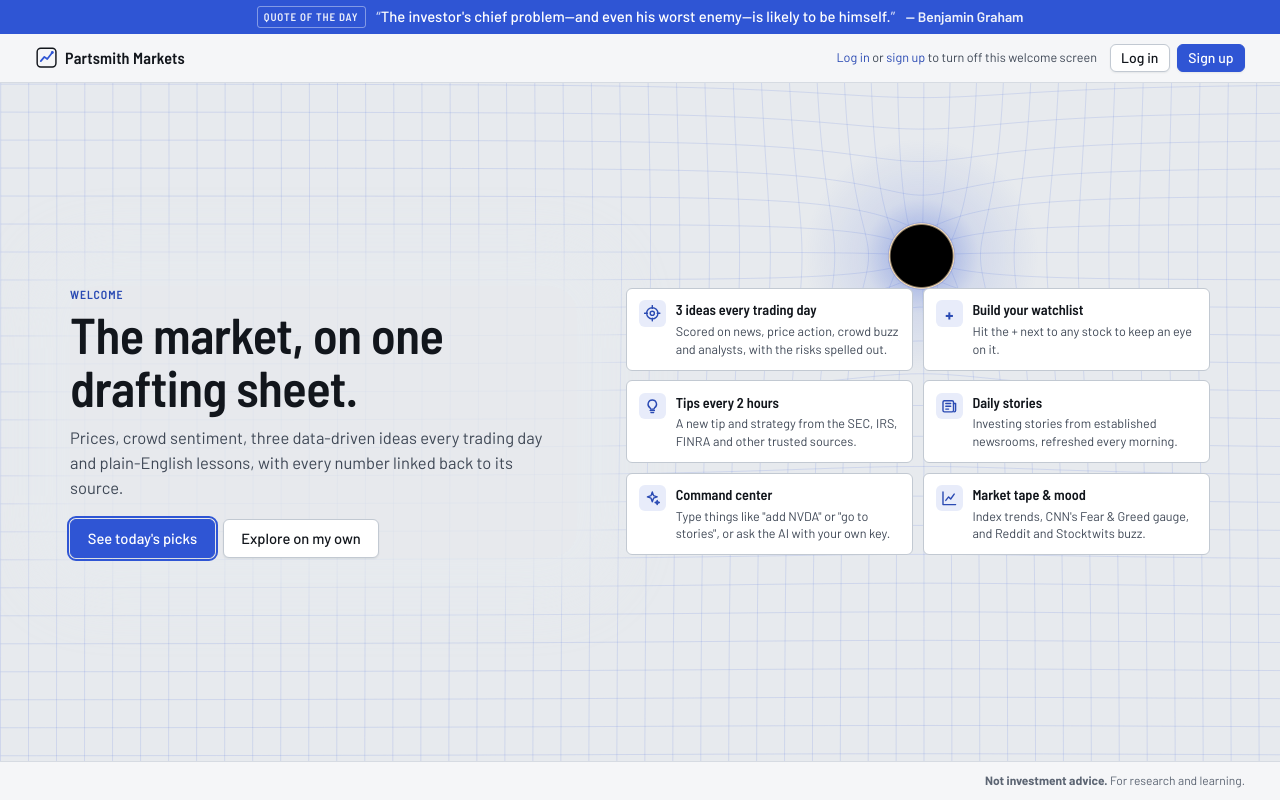
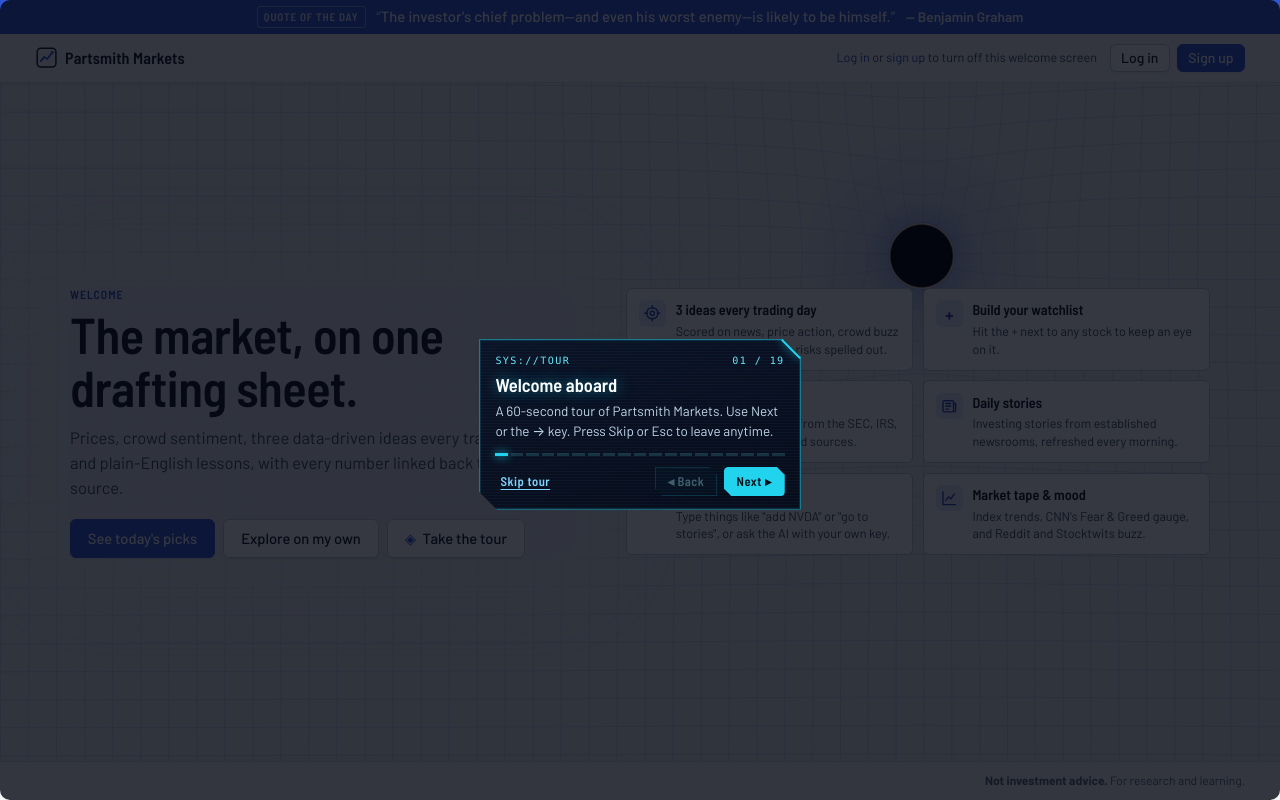
Before and after one commit to deltateamforce3-crypto/Partsmiths-stock-tracker, a plain HTML site: page index.html in a window 1280 px wide. Drawn offline with nearby package versions, Linux system fonts and the light colour scheme.

Commit message:
Intro/tour of website

```diff
--- a/assets/app.js
+++ b/assets/app.js
@@ -539,7 +539,8 @@ ${D.mode === 'auto' ? `
     const t = raw.trim().toLowerCase().replace(/[?!.]+$/, '');
     let m;
     if (/^(help|commands|\?)$/.test(t)) return HELP;
-    if (/^(welcome|tour|intro|home|go home|back to home)$/.test(t)) { cmdDlg.close(); $('#helpBtn').click(); return 'Opened the welcome screen.'; }
+    if (/^(take the |start the |start |replay the |show me the )?(tour|walkthrough|guide|help me get started)$/.test(t) && window.pmTour) { cmdDlg.close(); window.pmTour(); return 'Started the tour.'; }
+    if (/^(welcome|intro|home|go home|back to home)$/.test(t)) { cmdDlg.close(); $('#helpBtn').click(); return 'Opened the welcome screen.'; }
     if (/^(clear|empty|reset) (my )?watch ?list$/.test(t)) return act.clear();
     if ((m = t.match(/^(add|watch|save|follow|track|\+)\s+(.+)$/))) { const s = targets(m[2]); return s == null ? null : s.length ? act.add(s) : 'No tracked stocks match that.'; }
     if ((m = t.match(/^(remove|unwatch|delete|drop|unfollow|-)\s+(.+)$/))) { const s = targets(m[2]); return s == null ? null : s.length ? act.remove(s) : 'No tracked stocks match that.'; }
--- a/assets/style.css
+++ b/assets/style.css
@@ -477,3 +477,42 @@ dialog.welcome > .wc-top { z-index: 3; }
 .ai-keys { margin: 0 0 .5rem; padding-left: 1.1rem; font-size: .86rem; }
 .ai-keys li { margin: .15rem 0; }
 .ai-keys code { font-size: .82rem; }
+
+/* ===== guided tour: futuristic HUD ===== */
+dialog.tour { position: fixed; inset: 0; width: 100vw; height: 100dvh; max-width: none; max-height: none; margin: 0; padding: 0; border: 0; background: transparent; overflow: hidden; box-shadow: none; color: #e6f6ff; }
+dialog.tour::backdrop { background: transparent; }
+.tour-spot { position: absolute; border-radius: 10px; pointer-events: none; transition: left .38s cubic-bezier(.2,.8,.2,1), top .38s cubic-bezier(.2,.8,.2,1), width .38s cubic-bezier(.2,.8,.2,1), height .38s cubic-bezier(.2,.8,.2,1);
+  box-shadow: 0 0 0 9999px rgba(3, 7, 18, .74), 0 0 0 1.5px #22d3ee, 0 0 26px 3px rgba(34, 211, 238, .5), inset 0 0 18px rgba(34, 211, 238, .25); animation: tour-pulse 2.2s ease-in-out infinite; }
+.tour-spot.none { box-shadow: 0 0 0 9999px rgba(3, 7, 18, .8); animation: none; }
+.tour-spot i { position: absolute; width: 14px; height: 14px; border: 2px solid #67e8f9; }
+.tour-spot.none i { display: none; }
+.tour-spot i:nth-child(1) { left: -6px; top: -6px; border-right: 0; border-bottom: 0; }
+.tour-spot i:nth-child(2) { right: -6px; top: -6px; border-left: 0; border-bottom: 0; }
+.tour-spot i:nth-child(3) { left: -6px; bottom: -6px; border-right: 0; border-top: 0; }
+.tour-spot i:nth-child(4) { right: -6px; bottom: -6px; border-left: 0; border-top: 0; }
+@keyframes tour-pulse { 50% { box-shadow: 0 0 0 9999px rgba(3, 7, 18, .74), 0 0 0 1.5px #67e8f9, 0 0 38px 6px rgba(34, 211, 238, .62), inset 0 0 22px rgba(34, 211, 238, .32); } }
+.tour-card { position: absolute; width: min(23rem, calc(100vw - 24px)); padding: 1rem 1.1rem .9rem; color: #e6f6ff;
+  background: linear-gradient(160deg, rgba(10, 18, 38, .96), rgba(6, 10, 24, .96)); border: 1px solid rgba(34, 211, 238, .55);
+  clip-path: polygon(0 0, calc(100% - 18px) 0, 100% 18px, 100% 100%, 18px 100%, 0 calc(100% - 18px));
+  box-shadow: 0 0 0 1px rgba(34, 211, 238, .15) inset, 0 18px 50px rgba(0, 0, 0, .55); transition: left .38s cubic-bezier(.2,.8,.2,1), top .38s cubic-bezier(.2,.8,.2,1); }
+.tour-card::after { content: ''; position: absolute; inset: 0; pointer-events: none; background: repeating-linear-gradient(transparent 0 2px, rgba(34, 211, 238, .045) 2px 3px); }
+.tour-card::before { content: ''; position: absolute; right: 0; top: 0; width: 26px; height: 2px; background: #22d3ee; transform: translate(4px, 8px) rotate(45deg); box-shadow: 0 0 8px #22d3ee; }
+.tour-meta { display: flex; justify-content: space-between; font-family: ui-monospace, SFMono-Regular, Menlo, monospace; font-size: .72rem; letter-spacing: .14em; color: #67e8f9; text-transform: uppercase; }
+.tour-card h3 { margin: .45rem 0 .35rem; font-family: var(--font-tech); font-size: 1.32rem; line-height: 1.15; color: #fff; text-shadow: 0 0 14px rgba(34, 211, 238, .55); min-height: 1.5rem; }
+.tour-card p { margin: 0; color: #c3d6e8; font-size: .96rem; line-height: 1.5; }
+.tour-progress { display: flex; gap: 3px; margin: .85rem 0 .75rem; }
+.tour-progress i { flex: 1; height: 3px; background: rgba(103, 232, 249, .16); }
+.tour-progress i.done { background: rgba(34, 211, 238, .55); }
+.tour-progress i.on { background: #22d3ee; box-shadow: 0 0 8px #22d3ee; }
+.tour-btns { position: relative; z-index: 1; display: flex; align-items: center; gap: .45rem; }
+.tour-btn { font-family: var(--font-tech); font-weight: 600; font-size: .9rem; letter-spacing: .04em; height: 2.1rem; padding: 0 .85rem; color: #a5f3fc; background: rgba(34, 211, 238, .06); border: 1px solid rgba(34, 211, 238, .45); clip-path: polygon(0 0, calc(100% - 8px) 0, 100% 8px, 100% 100%, 8px 100%, 0 calc(100% - 8px)); transition: background .15s, color .15s, box-shadow .15s; }
+.tour-btn:hover:not(:disabled) { background: rgba(34, 211, 238, .16); color: #fff; }
+.tour-btn.primary { background: #22d3ee; color: #031018; border-color: #22d3ee; }
+.tour-btn.primary:hover { background: #67e8f9; color: #031018; box-shadow: 0 0 16px rgba(34, 211, 238, .6); }
+.tour-btn.ghost { border-color: transparent; background: none; color: #7dd3fc; padding: 0 .3rem; text-decoration: underline; text-underline-offset: 3px; }
+.tour-btn:disabled { opacity: .35; }
+.tour-btn:focus-visible { outline: 2px solid #67e8f9; outline-offset: 2px; }
+.tour-btn[hidden] { display: none; }
+.tour-launch span { color: var(--accent); }
+@media (prefers-reduced-motion: reduce) { .tour-spot, .tour-card { transition: none; animation: none; } }
+@media (max-width: 1500px) { .appbar .doc-title { display: none; } }
--- /dev/null
+++ b/assets/tour.js
@@ -0,0 +1,150 @@
+/* Partsmith Markets — guided tour with a futuristic HUD look.
+   Starts automatically on a visitor's first visit (once the Home screen is showing), can be
+   skipped at any step (button or Esc), and can be replayed from "Take the tour" on the Home
+   screen or by typing "tour" in the command center. Steps marked `home` run on the welcome
+   screen; the rest run on the main page. Steps whose target isn't visible are skipped. */
+const DONE = 'pm-tour-done';
+const welcome = document.getElementById('welcomeDlg');
+const visible = el => { if (!el) return false; const r = el.getBoundingClientRect(); return r.width > 0 && r.height > 0; };
+const $ = s => document.querySelector(s);
+
+const STEPS = [
+  { home: true, title: 'Welcome aboard', body: 'A 60-second tour of Partsmith Markets. Use Next or the → key. Press Skip or Esc to leave anytime.' },
+  { home: true, el: '#wcAuthOut', title: 'Log in or sign up', body: 'Create a free account with your email or Google. Accounts unlock a few personal settings, like the one on the next step.' },
+  { home: true, el: () => visible($('#wcHideWrap')) ? $('#wcHideWrap') : $('#wcHint'), title: "Don't want this screen every time?",
+    body: 'Once you\'re logged in, tick "Don\'t show this welcome screen again" at the bottom. It\'s saved to your account, so it applies on every device. You can turn it back on from your account menu.' },
+  { home: true, el: '#welcomeDlg .cursor-slot', title: 'Make the cursor yours', body: 'Switch between the triangle, the arrow or the classic cursor. Tilt it, recolor it or make it bigger.' },
+  { home: true, el: '.wc-grid', title: "What's inside", body: 'Daily ideas, your watchlist, tips every 2 hours, daily stories, the command center and market mood. Click any tile to jump straight there.' },
+  { home: true, el: '#welcomeGo', title: 'Enter the dashboard', body: 'This takes you into the main site. Next, the tour shows you around it.' },
+  { el: '#helpBtn', title: 'Back to home', body: 'The Home button, or the Partsmith Markets logo, brings you back to the welcome screen whenever you like.' },
+  { el: '.menubar', alt: '.ribbon', title: 'Getting around', body: 'Jump to any section from here: Picks, Tips, Stories, Tape, Sentiment, Calendar and Sources. The Jump-to buttons on the right of the bar below do the same.' },
+  { el: '.ribbon', title: 'Market at a glance', body: 'The major indexes, rates, oil, gold, bitcoin and CNN\'s Fear & Greed mood gauge. Hover any reading to see its source.' },
+  { el: '.sidebar-left', title: 'Your watchlist', body: 'Click + next to a stock to save it. Use the "My watchlist" chip to see only your stocks, or filter by Picks, AI & chips, Mega-cap, Trending or ETFs.' },
+  { el: '#picks', title: "Today's 3 ideas", body: 'Three stocks scored on news, price action, crowd buzz and analysts, with the risks spelled out. Click a card to inspect it. Research, not advice.' },
+  { el: '.sidebar-right', title: 'Inspector', body: 'Details for whichever stock you select: price, what\'s driving it, key figures and sources.' },
+  { el: '#cmdBtn', title: 'Command center', body: 'Press Ctrl K (⌘K on a Mac) and type things like "add all AI giants", "go to stories" or "dark mode". Connect a Claude or Gemini key to ask questions in your own words.' },
+  { el: '#liveBtn', title: 'Live quotes', body: 'Prices refresh hourly on trading days. Paste a free Finnhub key here to stream them every minute.' },
+  { el: '#themeSeg', title: 'Light or dark', body: 'Pick light, dark or match your device.' },
+  { el: '.acct', title: 'Your account', body: 'Log in, sign up or sign out here. Your name opens a menu with your settings.' },
+  { el: '#quoteBar', title: 'Quote of the day', body: 'A new line from a legendary investor every day at midnight New York time.' },
+  { el: '#status', title: 'Status bar', body: 'When the data was last updated, how old it is, and when the next refresh runs.' },
+  { title: 'Tour complete', body: 'Replay this tour anytime: click "Take the tour" on the Home screen, or type "tour" in the command center.', end: true },
+];
+
+// ---------------------------------------------------------------- UI
+const dlg = document.createElement('dialog');
+dlg.className = 'tour'; dlg.setAttribute('aria-labelledby', 'tourTitle');
+dlg.innerHTML = `
+  <div class="tour-spot" aria-hidden="true"><i></i><i></i><i></i><i></i></div>
+  <div class="tour-card" role="document">
+    <div class="tour-meta"><span>SYS://TOUR</span><span id="tourStep">01 / 00</span></div>
+    <h3 id="tourTitle"></h3>
+    <p id="tourBody"></p>
+    <div class="tour-progress" id="tourProg"></div>
+    <div class="tour-btns">
+      <button type="button" class="tour-btn ghost" id="tourSkip">Skip tour</button>
+      <span style="flex:1"></span>
+      <button type="button" class="tour-btn" id="tourBack">◂ Back</button>
+      <button type="button" class="tour-btn primary" id="tourNext">Next ▸</button>
+    </div>
+  </div>`;
+document.body.appendChild(dlg);
+const spot = dlg.querySelector('.tour-spot'), card = dlg.querySelector('.tour-card');
+const reduce = matchMedia('(prefers-reduced-motion: reduce)');
+let i = 0, steps = [], typer = 0, active = false;
+
+const target = st => { const e = typeof st.el === 'function' ? st.el() : st.el && $(st.el); return visible(e) ? e : (st.alt && visible($(st.alt)) ? $(st.alt) : null); };
+
+// Show the right screen underneath: welcome steps need the Home screen open, the rest need it closed.
+// (Both are modal dialogs; closing and reopening the tour keeps it on top.)
+function setScreen(home) {
+  if (!welcome || home === welcome.open) return;
+  dlg.close();
+  if (home) welcome.showModal(); else welcome.close();
+  dlg.showModal();
+}
+
+async function show(n, dir = 1) {
+  i = n;
+  const st = steps[i];
+  setScreen(!!st.home);
+  let el = st.el ? target(st) : null;
+  if (st.el && !el) { // e.g. hidden on a small screen: skip it
+    const nx = i + dir; if (nx >= 0 && nx < steps.length) return show(nx, dir); }
+  if (el) { el.scrollIntoView({ block: 'center', inline: 'nearest', behavior: reduce.matches ? 'auto' : 'smooth' }); await wait(reduce.matches ? 0 : 320); el = target(st); }
+  place(el);
+  $('#tourStep').textContent = `${String(i + 1).padStart(2, '0')} / ${String(steps.length).padStart(2, '0')}`;
+  type($('#tourTitle'), st.title);
+  $('#tourBody').textContent = st.body;
+  $('#tourProg').innerHTML = steps.map((_, k) => `<i class="${k < i ? 'done' : k === i ? 'on' : ''}"></i>`).join('');
+  $('#tourBack').disabled = i === 0;
+  $('#tourNext').textContent = st.end ? 'Finish ✓' : 'Next ▸';
+  $('#tourSkip').hidden = !!st.end;
+  $('#tourNext').focus({ preventScroll: true });
+}
+const wait = ms => new Promise(r => setTimeout(r, ms));
+
+function place(el) {
+  const W = innerWidth, H = innerHeight, pad = 8;
+  let r;
+  if (el) { const b = el.getBoundingClientRect(); r = { x: b.left - pad, y: b.top - pad, w: b.width + pad * 2, h: b.height + pad * 2 }; }
+  else r = { x: W / 2, y: H / 2, w: 0, h: 0 };
+  // keep huge targets (whole sidebars) inside the screen
+  r.x = Math.max(4, r.x); r.y = Math.max(4, r.y); r.w = Math.min(r.w, W - r.x - 4); r.h = Math.min(r.h, H - r.y - 4);
+  Object.assign(spot.style, { left: r.x + 'px', top: r.y + 'px', width: r.w + 'px', height: r.h + 'px' });
+  spot.classList.toggle('none', !el);
+  // card: below, above, beside, or centred
+  const cw = card.offsetWidth, ch = card.offsetHeight, gap = 16;
+  let x, y;
+  if (!el) { x = (W - cw) / 2; y = (H - ch) / 2; }
+  else if (r.y + r.h + gap + ch < H) { y = r.y + r.h + gap; x = r.x; }
+  else if (r.y - gap - ch > 0) { y = r.y - gap - ch; x = r.x; }
+  else if (r.x + r.w + gap + cw < W) { x = r.x + r.w + gap; y = r.y + 12; }
+  else if (r.x - gap - cw > 0) { x = r.x - gap - cw; y = r.y + 12; }
+  else { x = (W - cw) / 2; y = H - ch - 16; }
+  x = Math.max(12, Math.min(W - cw - 12, x)); y = Math.max(12, Math.min(H - ch - 12, y));
+  Object.assign(card.style, { left: x + 'px', top: y + 'px' });
+}
+
+function type(node, text) {
+  clearInterval(typer);
+  if (reduce.matches) { node.textContent = text; return; }
+  let k = 0; node.textContent = '';
+  typer = setInterval(() => { k += 2; node.textContent = text.slice(0, k); if (k >= text.length) clearInterval(typer); }, 14);
+}
+
+function start() {
+  if (active) return;
+  active = true;
+  steps = STEPS.slice();
+  if (welcome && !welcome.open) welcome.showModal();
+  dlg.showModal();
+  show(0);
+}
+function finish(markDone = true) {
+  if (!active) return;
+  active = false; clearInterval(typer);
+  try { if (markDone) localStorage.setItem(DONE, '1'); } catch (e) {}
+  dlg.close();
+}
+$('#tourNext').onclick = () => steps[i].end ? finish() : show(i + 1, 1);
+$('#tourBack').onclick = () => i > 0 && show(i - 1, -1);
+$('#tourSkip').onclick = () => finish();
+dlg.addEventListener('cancel', e => { e.preventDefault(); finish(); });   // Esc = skip
+dlg.addEventListener('keydown', e => {
+  if (e.key === 'ArrowRight') { e.preventDefault(); $('#tourNext').click(); }
+  else if (e.key === 'ArrowLeft') { e.preventDefault(); $('#tourBack').click(); }
+});
+addEventListener('resize', () => { if (active) place(target(steps[i])); });
+
+// replay: "Take the tour" on the Home screen, or `window.pmTour()` from the command center
+window.pmTour = start;
+const replay = document.getElementById('tourBtn'); if (replay) replay.onclick = start;
+
+// first visit: start once the Home screen is showing
+let seen = false; try { seen = localStorage.getItem(DONE) === '1'; } catch (e) {}
+if (!seen && welcome) {
+  const kick = () => { if (welcome.open && !active) setTimeout(() => { if (welcome.open && !active) start(); }, 900); };
+  if (welcome.open) kick();
+  else new MutationObserver((_, mo) => { if (welcome.open) { mo.disconnect(); kick(); } }).observe(welcome, { attributes: true, attributeFilter: ['open'] });
+}
--- a/index.html
+++ b/index.html
@@ -9,7 +9,7 @@
 <link rel="preconnect" href="https://fonts.googleapis.com">
 <link rel="preconnect" href="https://fonts.gstatic.com" crossorigin>
 <link rel="stylesheet" href="https://fonts.googleapis.com/css2?family=Barlow:ital,wght@0,400;0,500;0,600;0,700;1,400&family=Barlow+Condensed:wght@500;600&family=Barlow+Semi+Condensed:wght@500;600&display=swap">
-<link rel="stylesheet" href="assets/style.css?v=20261118w">
+<link rel="stylesheet" href="assets/style.css?v=20261118y">
 <script>/* set the theme before first paint so there is no flash */
 (function(){var t="system";try{t=localStorage.getItem("pm-theme")||"system"}catch(e){}
 if(t==="system")t=matchMedia("(prefers-color-scheme: dark)").matches?"dark":"light";document.documentElement.dataset.appTheme=t})();</script>
@@ -120,6 +120,7 @@ if(t==="system")t=matchMedia("(prefers-color-scheme: dark)").matches?"dark":"lig
       <div class="wc-cta">
         <button class="btn primary lg" type="button" id="welcomeGo" autofocus>See today's picks</button>
         <button class="btn lg" type="button" id="welcomeSkip">Explore on my own</button>
+        <button class="btn lg tour-launch" type="button" id="tourBtn"><span aria-hidden="true">◈</span> Take the tour</button>
       </div>
     </div>
     <div class="wc-grid">
@@ -230,10 +231,11 @@ if(t==="system")t=matchMedia("(prefers-color-scheme: dark)").matches?"dark":"lig
   </form>
 </dialog>
 
-<script src="assets/app.js?v=20261118w"></script>
-<script type="module" src="assets/account.js?v=20261118w"></script>
-<script type="module" src="assets/blackhole.js?v=20261118w"></script>
-<script type="module" src="assets/quotes.js?v=20261118w"></script>
-<script type="module" src="assets/cursor.js?v=20261118w"></script>
+<script src="assets/app.js?v=20261118y"></script>
+<script type="module" src="assets/account.js?v=20261118y"></script>
+<script type="module" src="assets/blackhole.js?v=20261118y"></script>
+<script type="module" src="assets/quotes.js?v=20261118y"></script>
+<script type="module" src="assets/cursor.js?v=20261118y"></script>
+<script type="module" src="assets/tour.js?v=20261118y"></script>
 </body>
 </html>
```
